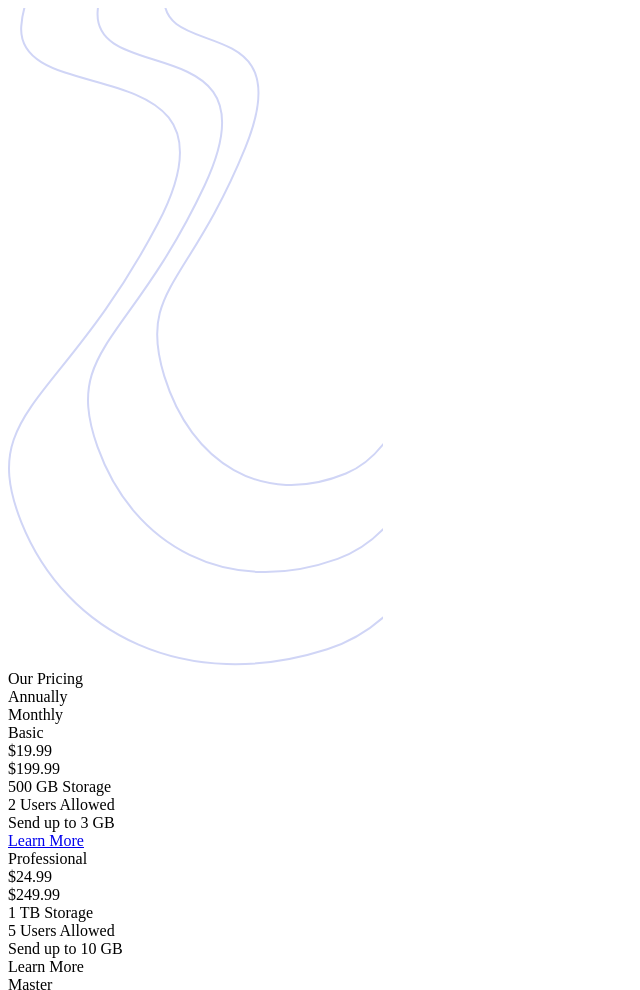
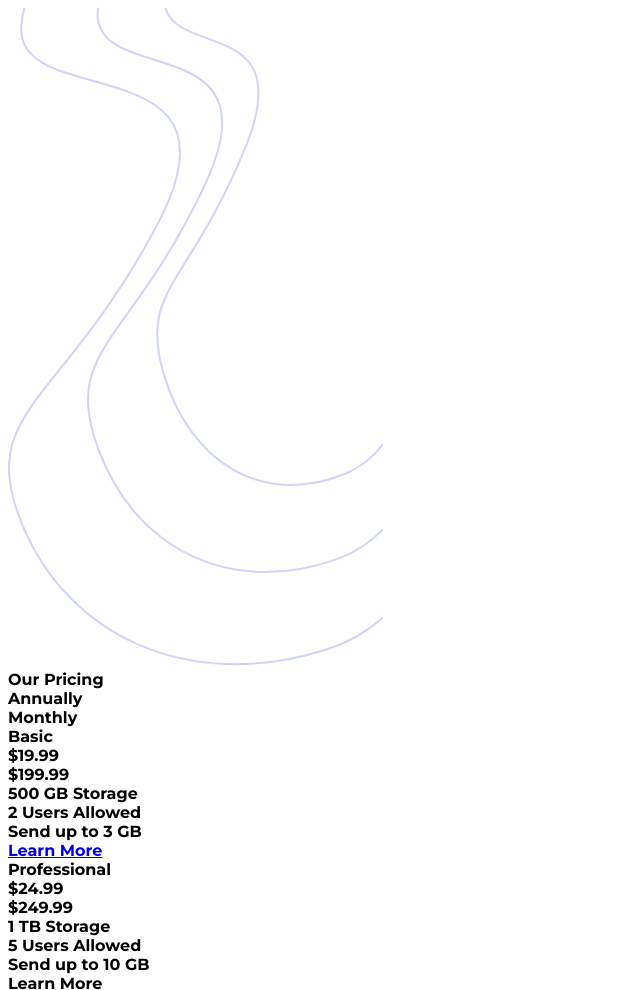
Before and after one commit to Rchanis/pricing-component-with-toggle-master, a plain HTML site: page src/index.html in a window 1280 px wide. Shown: the top 990 px of the page, without its empty margins (0-640 px from the left). Drawn offline with Linux system fonts and the light colour scheme.

Commit message:
add links to html create sytle.css file

```diff
--- a/src/index.html
+++ b/src/index.html
@@ -5,8 +5,11 @@
   <meta charset="UTF-8">
   <meta name="viewport" content="width=device-width, initial-scale=1.0">
   <!-- displays site properly based on user's device -->
-
-  <link rel="icon" type="image/png" sizes="32x32" href="./images/favicon-32x32.png">
+  <link rel="preconnect" href="https://fonts.googleapis.com">
+  <link rel="preconnect" href="https://fonts.gstatic.com" crossorigin>
+  <link href="https://fonts.googleapis.com/css2?family=Montserrat:wght@700&display=swap" rel="stylesheet">
+  <link rel="icon" type="image/png" sizes="32x32" href="../images/favicon-32x32.png">
+  <link rel="stylesheet" href="style.css">
 
   <title>Frontend Mentor | [Challenge Name Here]</title>
 
--- /dev/null
+++ b/src/style.css
@@ -0,0 +1,3 @@
+body {
+    font-family: 'Montserrat', sans-serif;
+}
```
